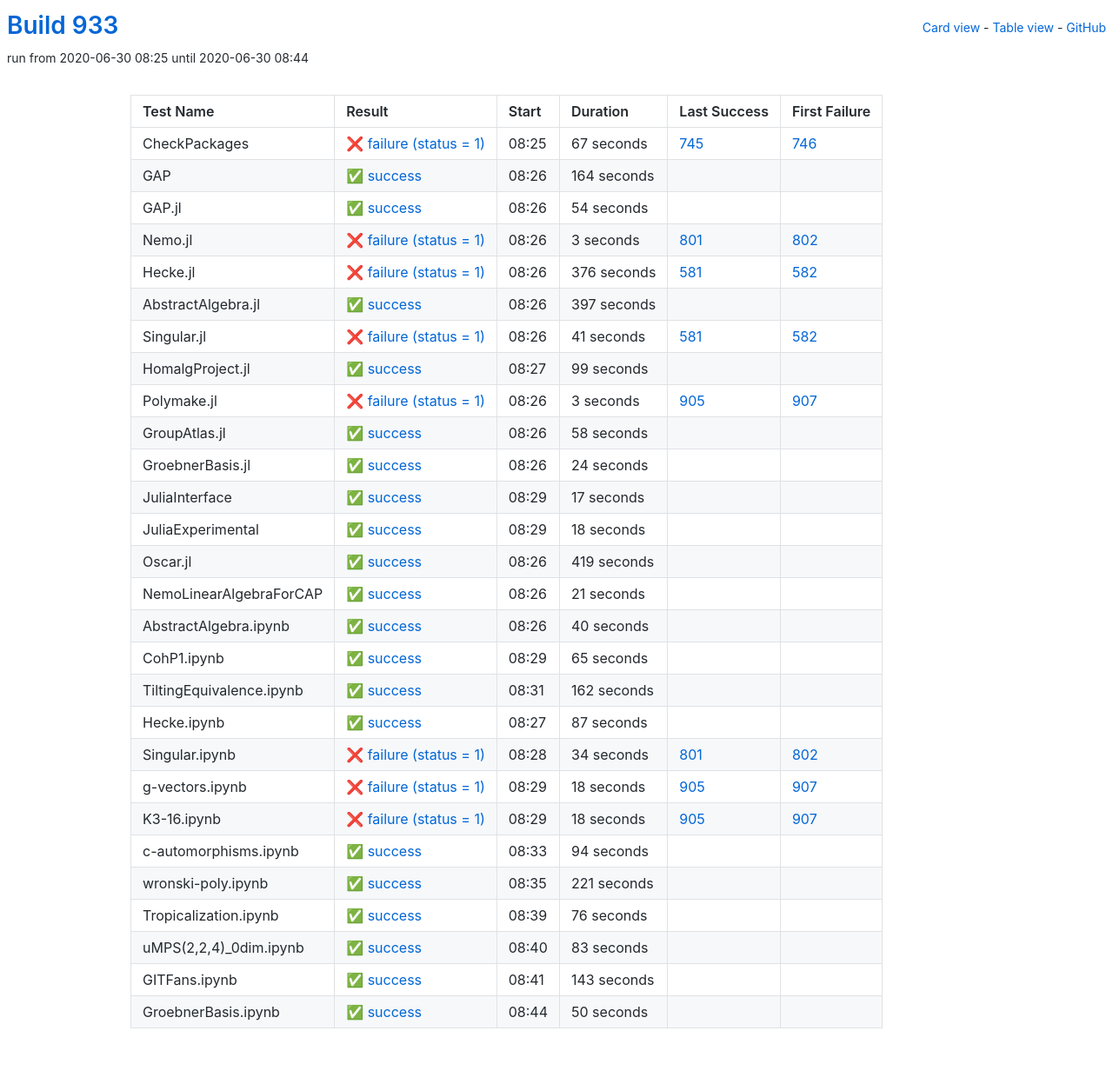
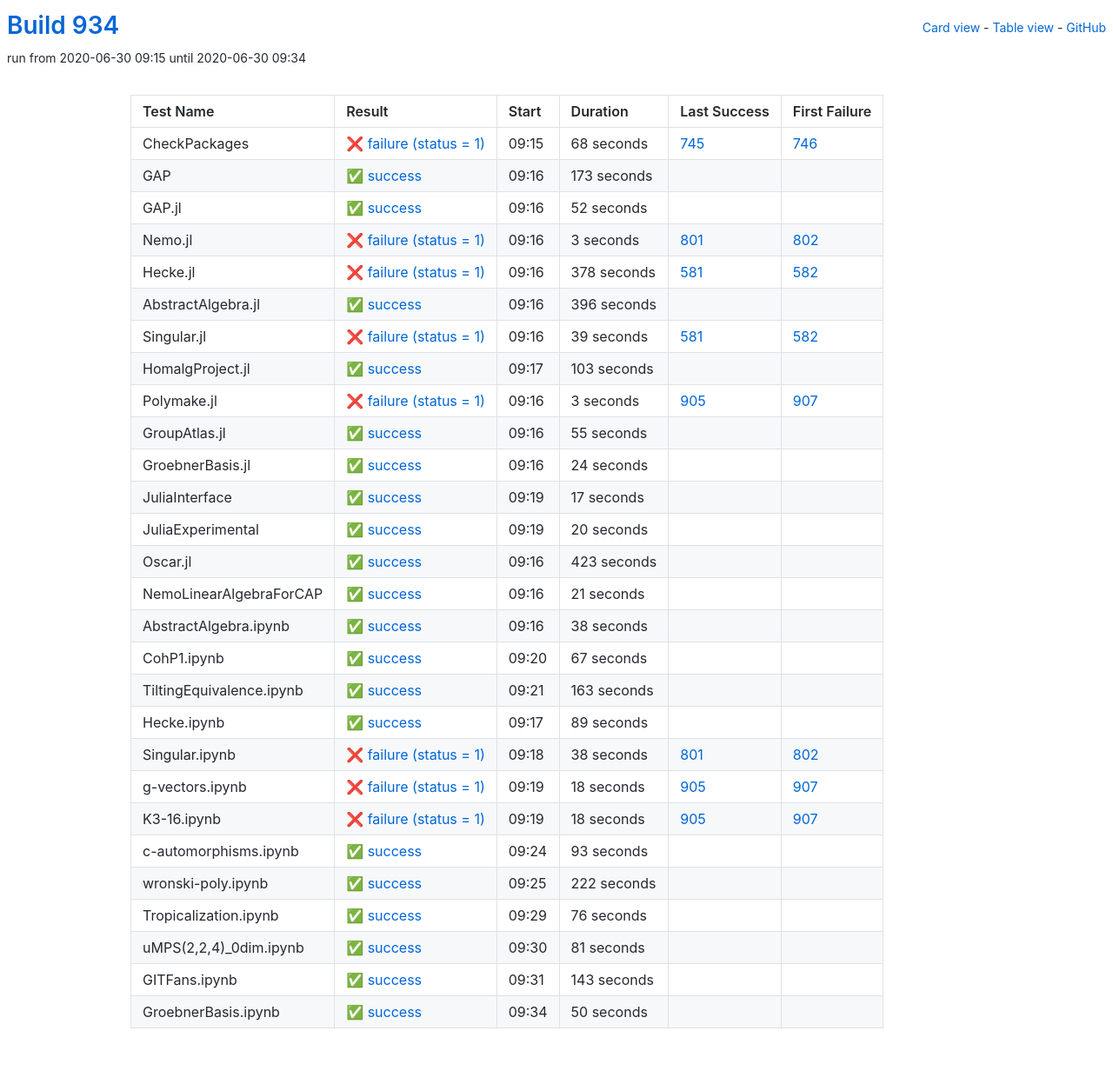
Before and after one commit to oscar-system/oscar-ci-status-1.4, a Jekyll site: the page built from table.html, in a window 1280 px wide. Shown: the whole page at 87% size. Built offline with Jekyll 4.4.1, drawn with Linux system fonts in a browser that asks for light colours.

Commit message:
Build #934

```diff
--- a/_data/ci.yml
+++ b/_data/ci.yml
@@ -1,6 +1,6 @@
 ---
-build: 933
-build_url: https://oscarci.mathematik.uni-kl.de/job/oscar-julia-1.4/933/
+build: 934
+build_url: https://oscarci.mathematik.uni-kl.de/job/oscar-julia-1.4/934/
 job: oscar-julia-1.4
 organization: oscar-system
 repo: oscar-ci-status-1.4
@@ -8,44 +8,44 @@ repourl: https://github.com/oscar-system/oscar-ci-status-1.4
 tests:
 - name: CheckPackages
   id: checkpackages
-  log: https://oscarci.mathematik.uni-kl.de/job/oscar-julia-1.4/933/artifact/logs/build-933/CheckPackages.log
-  start: 2020-06-30 08:25
+  log: https://oscarci.mathematik.uni-kl.de/job/oscar-julia-1.4/934/artifact/logs/build-934/CheckPackages.log
+  start: 2020-06-30 09:15
   success: false
   exitcode: 1
   status: failure
-  duration: 67
+  duration: 68
   last_success: 745
   last_success_url: https://oscarci.mathematik.uni-kl.de/job/oscar-julia-1.4/745/
   first_failure: 746
   first_failure_url: https://oscarci.mathematik.uni-kl.de/job/oscar-julia-1.4/746/
 - name: GAP
   id: gap
-  log: https://oscarci.mathematik.uni-kl.de/job/oscar-julia-1.4/933/artifact/logs/build-933/GAP.log
-  start: 2020-06-30 08:26
+  log: https://oscarci.mathematik.uni-kl.de/job/oscar-julia-1.4/934/artifact/logs/build-934/GAP.log
+  start: 2020-06-30 09:16
   success: true
   exitcode: 0
   status: success
-  duration: 164
+  duration: 173
   last_success: false
   last_success_url:
   first_failure: false
   first_failure_url:
 - name: GAP.jl
   id: gap-jl
-  log: https://oscarci.mathematik.uni-kl.de/job/oscar-julia-1.4/933/artifact/logs/build-933/GAP.jl.log
-  start: 2020-06-30 08:26
+  log: https://oscarci.mathematik.uni-kl.de/job/oscar-julia-1.4/934/artifact/logs/build-934/GAP.jl.log
+  start: 2020-06-30 09:16
   success: true
   exitcode: 0
   status: success
-  duration: 54
+  duration: 52
   last_success: false
   last_success_url:
   first_failure: false
   first_failure_url:
 - name: Nemo.jl
   id: nemo-jl
-  log: https://oscarci.mathematik.uni-kl.de/job/oscar-julia-1.4/933/artifact/logs/build-933/Nemo.jl.log
-  start: 2020-06-30 08:26
+  log: https://oscarci.mathematik.uni-kl.de/job/oscar-julia-1.4/934/artifact/logs/build-934/Nemo.jl.log
+  start: 2020-06-30 09:16
   success: false
   exitcode: 1
   status: failure
@@ -56,56 +56,56 @@ tests:
   first_failure_url: https://oscarci.mathematik.uni-kl.de/job/oscar-julia-1.4/802/
 - name: Hecke.jl
   id: hecke-jl
-  log: https://oscarci.mathematik.uni-kl.de/job/oscar-julia-1.4/933/artifact/logs/build-933/Hecke.jl.log
-  start: 2020-06-30 08:26
+  log: https://oscarci.mathematik.uni-kl.de/job/oscar-julia-1.4/934/artifact/logs/build-934/Hecke.jl.log
+  start: 2020-06-30 09:16
   success: false
   exitcode: 1
   status: failure
-  duration: 376
+  duration: 378
   last_success: 581
   last_success_url: https://oscarci.mathematik.uni-kl.de/job/oscar-julia-1.4/581/
   first_failure: 582
   first_failure_url: https://oscarci.mathematik.uni-kl.de/job/oscar-julia-1.4/582/
 - name: AbstractAlgebra.jl
   id: abstractalgebra-jl
-  log: https://oscarci.mathematik.uni-kl.de/job/oscar-julia-1.4/933/artifact/logs/build-933/AbstractAlgebra.jl.log
-  start: 2020-06-30 08:26
+  log: https://oscarci.mathematik.uni-kl.de/job/oscar-julia-1.4/934/artifact/logs/build-934/AbstractAlgebra.jl.log
+  start: 2020-06-30 09:16
   success: true
   exitcode: 0
   status: success
-  duration: 397
+  duration: 396
   last_success: false
   last_success_url:
   first_failure: false
   first_failure_url:
 - name: Singular.jl
   id: singular-jl
-  log: https://oscarci.mathematik.uni-kl.de/job/oscar-julia-1.4/933/artifact/logs/build-933/Singular.jl.log
-  start: 2020-06-30 08:26
+  log: https://oscarci.mathematik.uni-kl.de/job/oscar-julia-1.4/934/artifact/logs/build-934/Singular.jl.log
+  start: 2020-06-30 09:16
   success: false
   exitcode: 1
   status: failure
-  duration: 41
+  duration: 39
   last_success: 581
   last_success_url: https://oscarci.mathematik.uni-kl.de/job/oscar-julia-1.4/581/
   first_failure: 582
   first_failure_url: https://oscarci.mathematik.uni-kl.de/job/oscar-julia-1.4/582/
 - name: HomalgProject.jl
   id: homalgproject-jl
-  log: https://oscarci.mathematik.uni-kl.de/job/oscar-julia-1.4/933/artifact/logs/build-933/HomalgProject.jl.log
-  start: 2020-06-30 08:27
+  log: https://oscarci.mathematik.uni-kl.de/job/oscar-julia-1.4/934/artifact/logs/build-934/HomalgProject.jl.log
+  start: 2020-06-30 09:17
   success: true
   exitcode: 0
   status: success
-  duration: 99
+  duration: 103
   last_success: false
   last_success_url:
   first_failure: false
   first_failure_url:
 - name: Polymake.jl
   id: polymake-jl
-  log: https://oscarci.mathematik.uni-kl.de/job/oscar-julia-1.4/933/artifact/logs/build-933/Polymake.jl.log
-  start: 2020-06-30 08:26
+  log: https://oscarci.mathematik.uni-kl.de/job/oscar-julia-1.4/934/artifact/logs/build-934/Polymake.jl.log
+  start: 2020-06-30 09:16
   success: false
   exitcode: 1
   status: failure
@@ -116,20 +116,20 @@ tests:
   first_failure_url: https://oscarci.mathematik.uni-kl.de/job/oscar-julia-1.4/907/
 - name: GroupAtlas.jl
   id: groupatlas-jl
-  log: https://oscarci.mathematik.uni-kl.de/job/oscar-julia-1.4/933/artifact/logs/build-933/GroupAtlas.jl.log
-  start: 2020-06-30 08:26
+  log: https://oscarci.mathematik.uni-kl.de/job/oscar-julia-1.4/934/artifact/logs/build-934/GroupAtlas.jl.log
+  start: 2020-06-30 09:16
   success: true
   exitcode: 0
   status: success
-  duration: 58
+  duration: 55
   last_success: false
   last_success_url:
   first_failure: false
   first_failure_url:
 - name: GroebnerBasis.jl
   id: groebnerbasis-jl
-  log: https://oscarci.mathematik.uni-kl.de/job/oscar-julia-1.4/933/artifact/logs/build-933/GroebnerBasis.jl.log
-  start: 2020-06-30 08:26
+  log: https://oscarci.mathematik.uni-kl.de/job/oscar-julia-1.4/934/artifact/logs/build-934/GroebnerBasis.jl.log
+  start: 2020-06-30 09:16
   success: true
   exitcode: 0
   status: success
@@ -140,8 +140,8 @@ tests:
   first_failure_url:
 - name: JuliaInterface
   id: juliainterface
-  log: https://oscarci.mathematik.uni-kl.de/job/oscar-julia-1.4/933/artifact/logs/build-933/JuliaInterface.log
-  start: 2020-06-30 08:29
+  log: https://oscarci.mathematik.uni-kl.de/job/oscar-julia-1.4/934/artifact/logs/build-934/JuliaInterface.log
+  start: 2020-06-30 09:19
   success: true
   exitcode: 0
   status: success
@@ -152,32 +152,32 @@ tests:
   first_failure_url:
 - name: JuliaExperimental
   id: juliaexperimental
-  log: https://oscarci.mathematik.uni-kl.de/job/oscar-julia-1.4/933/artifact/logs/build-933/JuliaExperimental.log
-  start: 2020-06-30 08:29
+  log: https://oscarci.mathematik.uni-kl.de/job/oscar-julia-1.4/934/artifact/logs/build-934/JuliaExperimental.log
+  start: 2020-06-30 09:19
   success: true
   exitcode: 0
   status: success
-  duration: 18
+  duration: 20
   last_success: false
   last_success_url:
   first_failure: false
   first_failure_url:
 - name: Oscar.jl
   id: oscar-jl
-  log: https://oscarci.mathematik.uni-kl.de/job/oscar-julia-1.4/933/artifact/logs/build-933/Oscar.jl.log
-  start: 2020-06-30 08:26
+  log: https://oscarci.mathematik.uni-kl.de/job/oscar-julia-1.4/934/artifact/logs/build-934/Oscar.jl.log
+  start: 2020-06-30 09:16
   success: true
   exitcode: 0
   status: success
-  duration: 419
+  duration: 423
   last_success: false
   last_success_url:
   first_failure: false
   first_failure_url:
 - name: NemoLinearAlgebraForCAP
   id: nemolinearalgebraforcap
-  log: https://oscarci.mathematik.uni-kl.de/job/oscar-julia-1.4/933/artifact/logs/build-933/NemoLinearAlgebraForCAP.log
-  start: 2020-06-30 08:26
+  log: https://oscarci.mathematik.uni-kl.de/job/oscar-julia-1.4/934/artifact/logs/build-934/NemoLinearAlgebraForCAP.log
+  start: 2020-06-30 09:16
   success: true
   exitcode: 0
   status: success
@@ -188,68 +188,68 @@ tests:
   first_failure_url:
 - name: AbstractAlgebra.ipynb
   id: abstractalgebra-ipynb
-  log: https://oscarci.mathematik.uni-kl.de/job/oscar-julia-1.4/933/artifact/logs/build-933/AbstractAlgebra.ipynb.log
-  start: 2020-06-30 08:26
+  log: https://oscarci.mathematik.uni-kl.de/job/oscar-julia-1.4/934/artifact/logs/build-934/AbstractAlgebra.ipynb.log
+  start: 2020-06-30 09:16
   success: true
   exitcode: 0
   status: success
-  duration: 40
+  duration: 38
   last_success: false
   last_success_url:
   first_failure: false
   first_failure_url:
 - name: CohP1.ipynb
   id: cohp1-ipynb
-  log: https://oscarci.mathematik.uni-kl.de/job/oscar-julia-1.4/933/artifact/logs/build-933/CohP1.ipynb.log
-  start: 2020-06-30 08:29
+  log: https://oscarci.mathematik.uni-kl.de/job/oscar-julia-1.4/934/artifact/logs/build-934/CohP1.ipynb.log
+  start: 2020-06-30 09:20
   success: true
   exitcode: 0
   status: success
-  duration: 65
+  duration: 67
   last_success: false
   last_success_url:
   first_failure: false
   first_failure_url:
 - name: TiltingEquivalence.ipynb
   id: tiltingequivalence-ipynb
-  log: https://oscarci.mathematik.uni-kl.de/job/oscar-julia-1.4/933/artifact/logs/build-933/TiltingEquivalence.ipynb.log
-  start: 2020-06-30 08:31
+  log: https://oscarci.mathematik.uni-kl.de/job/oscar-julia-1.4/934/artifact/logs/build-934/TiltingEquivalence.ipynb.log
+  start: 2020-06-30 09:21
   success: true
   exitcode: 0
   status: success
-  duration: 162
+  duration: 163
   last_success: false
   last_success_url:
   first_failure: false
   first_failure_url:
 - name: Hecke.ipynb
   id: hecke-ipynb
-  log: https://oscarci.mathematik.uni-kl.de/job/oscar-julia-1.4/933/artifact/logs/build-933/Hecke.ipynb.log
-  start: 2020-06-30 08:27
+  log: https://oscarci.mathematik.uni-kl.de/job/oscar-julia-1.4/934/artifact/logs/build-934/Hecke.ipynb.log
+  start: 2020-06-30 09:17
   success: true
   exitcode: 0
   status: success
-  duration: 87
+  duration: 89
   last_success: false
   last_success_url:
   first_failure: false
   first_failure_url:
 - name: Singular.ipynb
   id: singular-ipynb
-  log: https://oscarci.mathematik.uni-kl.de/job/oscar-julia-1.4/933/artifact/logs/build-933/Singular.ipynb.log
-  start: 2020-06-30 08:28
+  log: https://oscarci.mathematik.uni-kl.de/job/oscar-julia-1.4/934/artifact/logs/build-934/Singular.ipynb.log
+  start: 2020-06-30 09:18
   success: false
   exitcode: 1
   status: failure
-  duration: 34
+  duration: 38
   last_success: 801
   last_success_url: https://oscarci.mathematik.uni-kl.de/job/oscar-julia-1.4/801/
   first_failure: 802
   first_failure_url: https://oscarci.mathematik.uni-kl.de/job/oscar-julia-1.4/802/
 - name: g-vectors.ipynb
   id: g-vectors-ipynb
-  log: https://oscarci.mathematik.uni-kl.de/job/oscar-julia-1.4/933/artifact/logs/build-933/g-vectors.ipynb.log
-  start: 2020-06-30 08:29
+  log: https://oscarci.mathematik.uni-kl.de/job/oscar-julia-1.4/934/artifact/logs/build-934/g-vectors.ipynb.log
+  start: 2020-06-30 09:19
   success: false
   exitcode: 1
   status: failure
@@ -260,8 +260,8 @@ tests:
   first_failure_url: https://oscarci.mathematik.uni-kl.de/job/oscar-julia-1.4/907/
 - name: K3-16.ipynb
   id: k3-16-ipynb
-  log: https://oscarci.mathematik.uni-kl.de/job/oscar-julia-1.4/933/artifact/logs/build-933/K3-16.ipynb.log
-  start: 2020-06-30 08:29
+  log: https://oscarci.mathematik.uni-kl.de/job/oscar-julia-1.4/934/artifact/logs/build-934/K3-16.ipynb.log
+  start: 2020-06-30 09:19
   success: false
   exitcode: 1
   status: failure
@@ -272,32 +272,32 @@ tests:
   first_failure_url: https://oscarci.mathematik.uni-kl.de/job/oscar-julia-1.4/907/
 - name: c-automorphisms.ipynb
   id: c-automorphisms-ipynb
-  log: https://oscarci.mathematik.uni-kl.de/job/oscar-julia-1.4/933/artifact/logs/build-933/c-automorphisms.ipynb.log
-  start: 2020-06-30 08:33
+  log: https://oscarci.mathematik.uni-kl.de/job/oscar-julia-1.4/934/artifact/logs/build-934/c-automorphisms.ipynb.log
+  start: 2020-06-30 09:24
   success: true
   exitcode: 0
   status: success
-  duration: 94
+  duration: 93
   last_success: false
   last_success_url:
   first_failure: false
   first_failure_url:
 - name: wronski-poly.ipynb
   id: wronski-poly-ipynb
-  log: https://oscarci.mathematik.uni-kl.de/job/oscar-julia-1.4/933/artifact/logs/build-933/wronski-poly.ipynb.log
-  start: 2020-06-30 08:35
+  log: https://oscarci.mathematik.uni-kl.de/job/oscar-julia-1.4/934/artifact/logs/build-934/wronski-poly.ipynb.log
+  start: 2020-06-30 09:25
   success: true
   exitcode: 0
   status: success
-  duration: 221
+  duration: 222
   last_success: false
   last_success_url:
   first_failure: false
   first_failure_url:
 - name: Tropicalization.ipynb
   id: tropicalization-ipynb
-  log: https://oscarci.mathematik.uni-kl.de/job/oscar-julia-1.4/933/artifact/logs/build-933/Tropicalization.ipynb.log
-  start: 2020-06-30 08:39
+  log: https://oscarci.mathematik.uni-kl.de/job/oscar-julia-1.4/934/artifact/logs/build-934/Tropicalization.ipynb.log
+  start: 2020-06-30 09:29
   success: true
   exitcode: 0
   status: success
@@ -308,20 +308,20 @@ tests:
   first_failure_url:
 - name: uMPS(2,2,4)_0dim.ipynb
   id: umps-2-2-4-0dim-ipynb
-  log: https://oscarci.mathematik.uni-kl.de/job/oscar-julia-1.4/933/artifact/logs/build-933/uMPS-2-2-4-_0dim.ipynb.log
-  start: 2020-06-30 08:40
+  log: https://oscarci.mathematik.uni-kl.de/job/oscar-julia-1.4/934/artifact/logs/build-934/uMPS-2-2-4-_0dim.ipynb.log
+  start: 2020-06-30 09:30
   success: true
   exitcode: 0
   status: success
-  duration: 83
+  duration: 81
   last_success: false
   last_success_url:
   first_failure: false
   first_failure_url:
 - name: GITFans.ipynb
   id: gitfans-ipynb
-  log: https://oscarci.mathematik.uni-kl.de/job/oscar-julia-1.4/933/artifact/logs/build-933/GITFans.ipynb.log
-  start: 2020-06-30 08:41
+  log: https://oscarci.mathematik.uni-kl.de/job/oscar-julia-1.4/934/artifact/logs/build-934/GITFans.ipynb.log
+  start: 2020-06-30 09:31
   success: true
   exitcode: 0
   status: success
@@ -332,8 +332,8 @@ tests:
   first_failure_url:
 - name: GroebnerBasis.ipynb
   id: groebnerbasis-ipynb
-  log: https://oscarci.mathematik.uni-kl.de/job/oscar-julia-1.4/933/artifact/logs/build-933/GroebnerBasis.ipynb.log
-  start: 2020-06-30 08:44
+  log: https://oscarci.mathematik.uni-kl.de/job/oscar-julia-1.4/934/artifact/logs/build-934/GroebnerBasis.ipynb.log
+  start: 2020-06-30 09:34
   success: true
   exitcode: 0
   status: success
```
Also changed, not shown: README.md.
